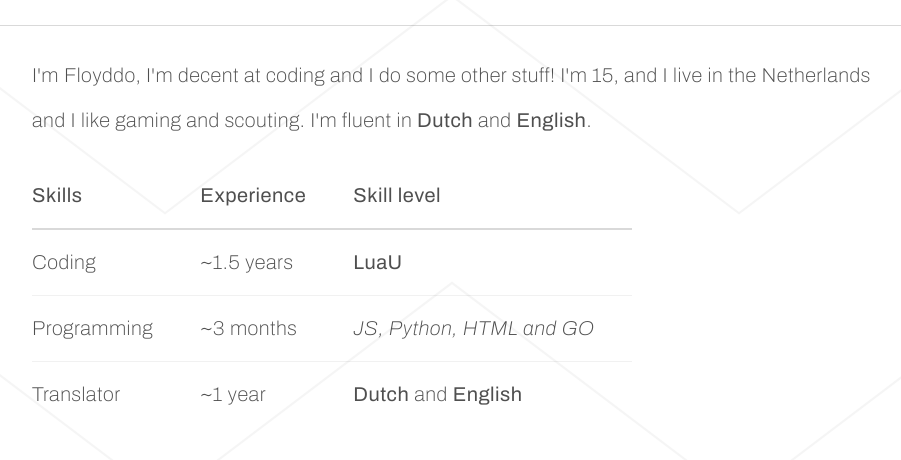
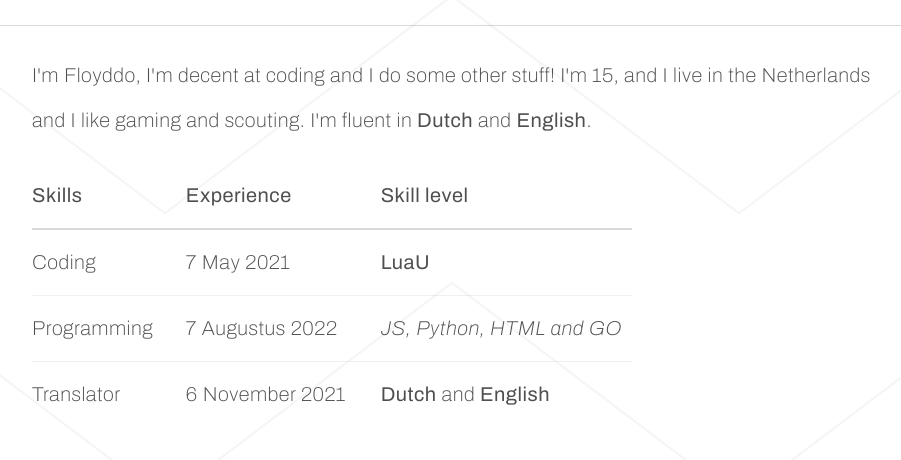
Before and after one commit to Floyddo/Floyddo.github.io, a plain HTML site: page index.html in a window 1280 px wide. Shown: the part 153-613 px from the top of the page, without its empty margins (188-1089 px from the left). Drawn offline with Linux system fonts and the light colour scheme.

Commit message:
Update index.html

```diff
--- a/index.html
+++ b/index.html
@@ -2496,17 +2496,17 @@
                                             <tbody>
                                                 <tr>
                                                     <td>Coding</td>
-                                                    <td id="codingtime">~1.5 years</td>
+                                                    <td id="codingtime">7 May 2021</td>
                                                     <td><strong>LuaU</strong></td>
                                                 </tr>
                                                 <tr>
                                                     <td>Programming</td>
-                                                    <td id="programmingtime">~3 months</td>
+                                                    <td id="programmingtime">7 Augustus 2022</td>
                                                     <td><em>JS, Python, HTML and GO</em></td>
                                                 </tr>
                                                 <tr>
                                                     <td>Translator</td>
-                                                    <td id="translatetime">~1 year</td>
+                                                    <td id="translatetime">6 November 2021</td>
                                                     <td><strong>Dutch</strong> and <strong>English</strong></td>
                                                 </tr>
 
```
